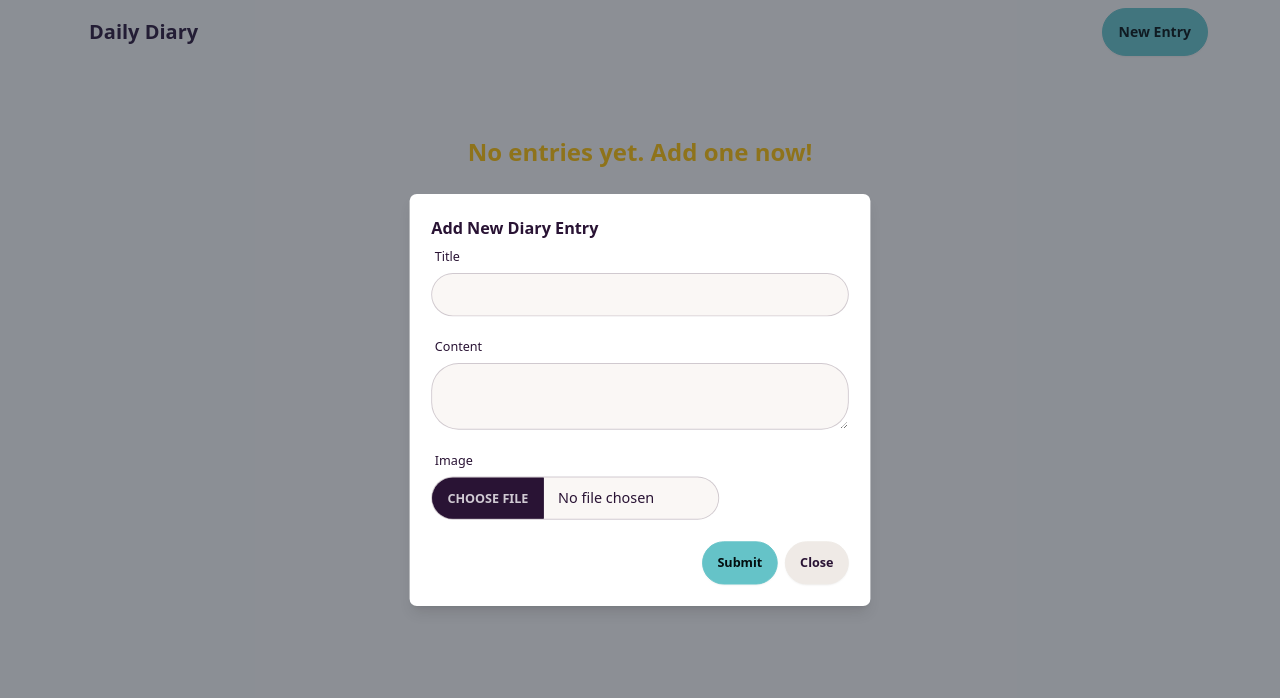
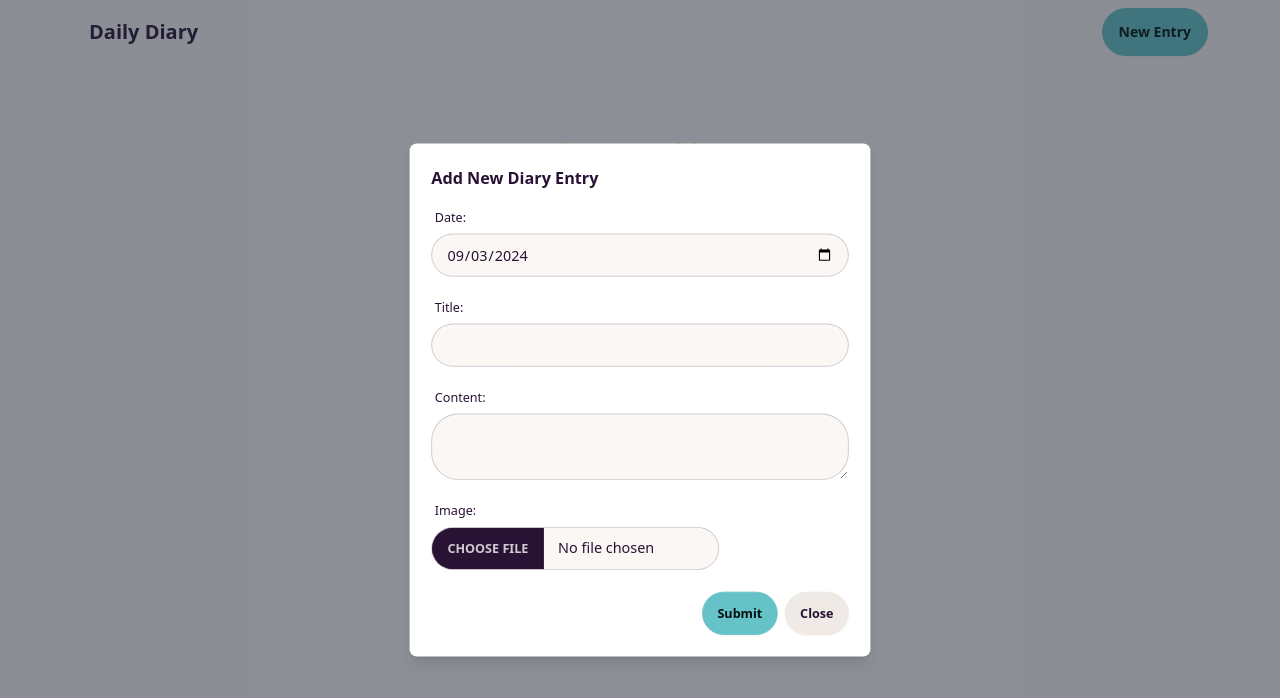
Before and after one commit to twanakhudhur/personalDiary, a React (Vite) app: page / in a window 1280 px wide. Both pictures are taken after a click on the button "New Entry". Shown: the top 698 px of the page. Built offline with nearby package versions, Linux system fonts and the light colour scheme.

Commit message:
manually setting date, changed date format in displaying cards

```diff
--- a/src/App.jsx
+++ b/src/App.jsx
@@ -14,8 +14,11 @@ function App() {
 
   const addEntry = (newEntry) => {
     const updatedEntries = [...entries, newEntry];
-    setEntries(updatedEntries);
-    localStorage.setItem("diaryEntries", JSON.stringify(updatedEntries));
+    const sortedEntries = updatedEntries.sort(
+      (a, b) => new Date(b.date) - new Date(a.date)
+    );
+    setEntries(sortedEntries);
+    localStorage.setItem("diaryEntries", JSON.stringify(sortedEntries));
   };
 
   return (
--- a/src/components/EntryCard.jsx
+++ b/src/components/EntryCard.jsx
@@ -7,10 +7,17 @@ function EntryCard({ entry }) {
   const [open, setOpen] = useState(false);
   const entryDate = new Date(date);
 
+  const dateFormatOptionStandard = { year: "numeric", month: "long", day: "numeric" };
+  const dateFormatOptionWeekday = { weekday: "long", year: "numeric", month: "long", day: "numeric" };
+
+
   const getDateLabel = (date) => {
-    if (isToday(date)) return `Today ${format(date, "MM-dd-yyyy")}`;
-    if (isYesterday(date)) return `Yesterday ${format(date, "MM-dd-yyyy")}`;
-    return format(date, "MM-dd-yyyy");
+    const dateFormattedStandard = new Intl.DateTimeFormat("en-US", dateFormatOptionStandard).format(date);
+    const dateFormattedWeekday = new Intl.DateTimeFormat("en-US", dateFormatOptionWeekday).format(date);
+
+    if (isToday(date)) return `Today, ${dateFormattedStandard}`;
+    if (isYesterday(date)) return `Yesterday, ${dateFormattedStandard}`;
+    return dateFormattedWeekday;
   };
   const dateLabel = getDateLabel(entryDate);
 
--- a/src/pages/NewEntry.jsx
+++ b/src/pages/NewEntry.jsx
@@ -2,11 +2,13 @@ import { useState, useEffect } from "react";
 
 function NewEntry({ isNewEntryDialogOpen, toggleNewEntryDialog, addEntry }) {
   const initialFormState = {
-    date: new Date(),
+    date: new Date().toISOString().split('T')[0],
     title: "",
     content: "",
     img_url: "",
   };
+
+  // console.log(initialFormState.date);
 
   const [formData, setFormData] = useState(initialFormState);
   const [errors, setErrors] = useState({});
@@ -34,6 +36,7 @@ function NewEntry({ isNewEntryDialogOpen, toggleNewEntryDialog, addEntry }) {
 
   const validateForm = () => {
     const newErrors = {};
+    if (!formData.date) newErrors.date = "Date is required.";
     if (!formData.title.trim()) newErrors.title = "Title is required.";
     if (!formData.content.trim()) newErrors.content = "Content is required.";
     if (!formData.img_url.trim()) newErrors.img_url = "Image URL is required.";
@@ -63,11 +66,27 @@ function NewEntry({ isNewEntryDialogOpen, toggleNewEntryDialog, addEntry }) {
   return (
     <div className="fixed inset-0 flex items-center justify-center bg-gray-800 bg-opacity-50 z-50">
       <div className="modal-box bg-white p-6 rounded-lg shadow-lg">
-        <h3 className="font-bold text-lg">Add New Diary Entry</h3>
+        <h3 className="font-bold text-lg mb-3">Add New Diary Entry</h3>
         <form onSubmit={handleSubmit}>
+
           <div className="form-control mb-4">
             <label className="label">
-              <span className="label-text">Title</span>
+              <span className="label-text">Date:</span>
+            </label>
+            <input
+              type="date"
+              name="date"
+              value={formData.date}
+              onChange={handleChange}
+              className="input input-bordered w-full"
+            />
+            {errors.date && <p className="text-red-500">{errors.date}</p>}
+          </div>
+
+
+          <div className="form-control mb-4">
+            <label className="label">
+              <span className="label-text">Title:</span>
             </label>
             <input
               type="text"
@@ -81,7 +100,7 @@ function NewEntry({ isNewEntryDialogOpen, toggleNewEntryDialog, addEntry }) {
 
           <div className="form-control mb-4">
             <label className="label">
-              <span className="label-text">Content</span>
+              <span className="label-text">Content:</span>
             </label>
             <textarea
               name="content"
@@ -94,7 +113,7 @@ function NewEntry({ isNewEntryDialogOpen, toggleNewEntryDialog, addEntry }) {
 
           <div className="form-control mb-4">
             <label className="label">
-              <span className="label-text">Image</span>
+              <span className="label-text">Image:</span>
             </label>
             <input
               type="file"
```
